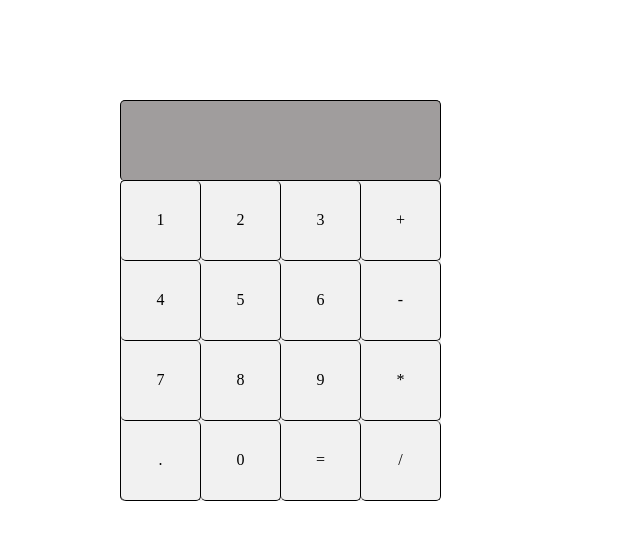
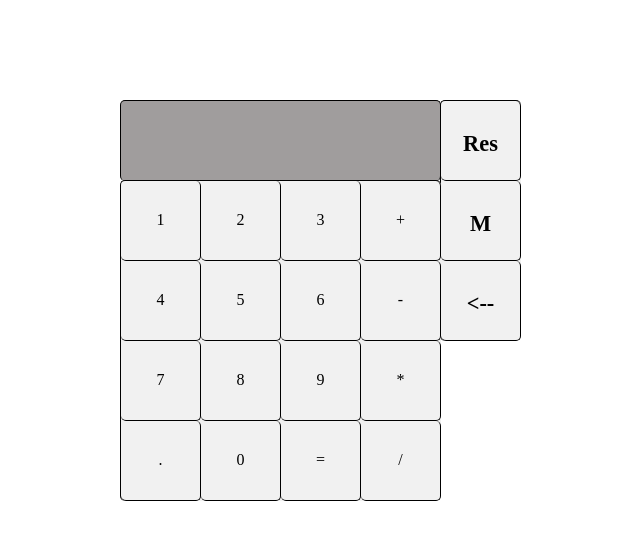
Before and after one commit to allailchuk/Calculator, a plain HTML site: page index.html in a window 1280 px wide. Shown: the whole page, without its empty margins (300-940 px from the left). Drawn offline with nearby package versions, Linux system fonts and the light colour scheme.

Commit message:
added new functionality - Reset and Delete buttons

```diff
--- a/app.js
+++ b/app.js
@@ -1,12 +1,15 @@
     var firstValue = "";
     var secondValue = "";
     var operator;
-    var newValue;
+    var decimal;
+    var editedValue;
 
         function addValue(value) {
-            // checking if operator was not set
+                // checking if operator was not set
             if (typeof operator !== "string"){
+                //accumulating values (numbers clicked) into firstValue and converting it into a string
                 firstValue += value.toString();
+                // showing firstValue on the calculator display
                 document.getElementsByClassName("display")[0].innerHTML = firstValue;
 
             } else {
@@ -15,15 +18,11 @@
             }
         }
 
-
         function addOperator(o) {
-
             if (firstValue !== '' && secondValue !=='' && typeof operator === "string"){
                 total();
             }
-
             operator = o;
-
         }
 
         function total() {
@@ -43,3 +42,30 @@
             secondValue = '';
             operator = undefined;
         }
+
+        function resetValue(){
+            document.getElementsByClassName("display")[0].innerHTML = '';
+            firstValue = '';
+            secondValue = '';
+        }
+
+        // function deleteSymbol(){
+        //     var editedValue = document.getElementsByClassName("display")[0].innerHTML.slice(0, -1);
+        //     document.getElementsByClassName("display")[0].innerHTML= editedValue;
+        //     if (operator !== "string"){
+        //         firstValue = editedValue;
+        //     } else if (operator && firstValue){
+        //         secondValue = editedValue;
+        //     }
+
+        // }
+
+        function deleteSymbol (){
+            debugger;
+            if (typeof operator !== "string") {
+                document.getElementsByClassName("display")[0].innerHTML = firstValue = firstValue.slice(0, -1);
+            } else{
+                document.getElementsByClassName("display")[0].innerHTML = secondValue = secondValue.slice(0, -1);
+            }
+
+        }
--- a/index.html
+++ b/index.html
@@ -13,9 +13,18 @@
 
 <body>
     <div id="result-container">
-
         <div class="display"> </div>
     </div>
+
+    <div id="reset-delete">
+        <div class="reset-button" onclick=resetValue()>Res</div>
+        <br>
+        <div class="memory">M</div>
+        <br>
+        <div class="delete" onclick="deleteSymbol()">&lt;--</div>
+
+    </div>
+
 
     <div id="container">
                 <div class="numbers" onclick="addValue(1)">1</div>
@@ -30,7 +39,7 @@
                 <div class="numbers" onclick="addValue(8)">8</div>
                 <div class="numbers" onclick="addValue(9)">9</div>
                 <div class="operators" onclick="addOperator('*')">*</div>
-                <div class="operators" id="point">.</div>
+                <div class="decimal" onclick="addValue('.')">.</div>
                 <div class="numbers" onclick="addValue(0)">0</div>
                 <div class="operators" onclick=total()>=</div>
                 <div class="operators" onclick="addOperator('/')">/</div>
--- a/styles.css
+++ b/styles.css
@@ -52,3 +52,34 @@
 #container div:hover {
     background-color: white;
 }
+
+#reset-delete {
+    border-top: 1px solid black;
+    border-left: 1px solid black;
+    position: fixed;
+    top: 50%;
+    left: 50%;
+    margin-top: -300px;
+    margin-left: 100px;
+    background-color: #f1f1f1;
+    border-radius: 5px 5px 5px 5px;
+}
+
+#reset-delete div{
+    width: 80px;
+    height: 80px;
+    border-right: 1px solid black;
+    border-bottom: 1px solid black;
+    box-sizing: border-box;
+    display: inline-block;
+    float: left;
+    text-align: center;
+    padding-top: 30px;
+    border-radius: 5px 5px 5px 5px;
+    font-weight: bold;
+    font-size: 1.4em;
+}
+
+#reset-delete div:hover {
+    background-color: white;
+}
```
